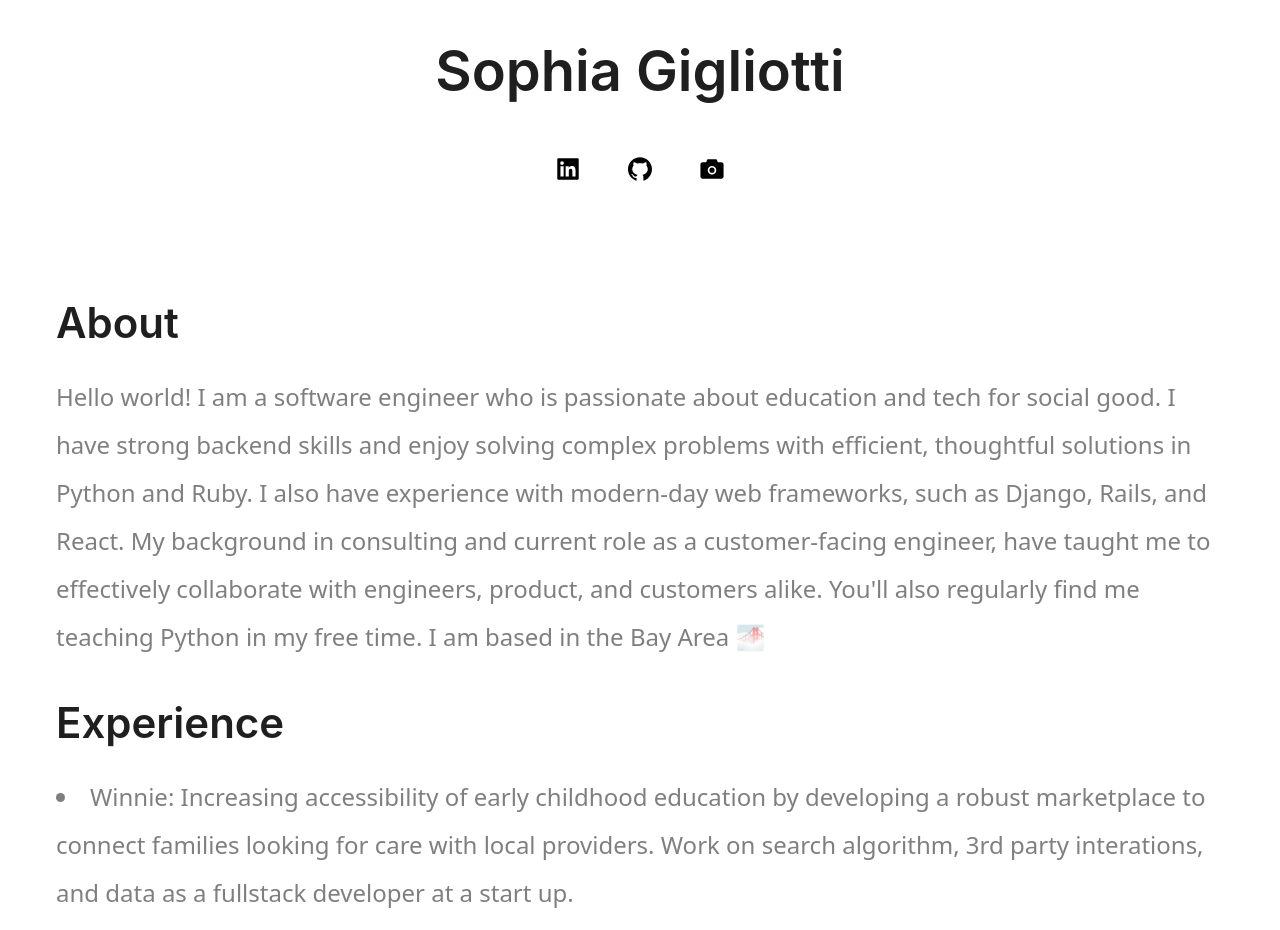
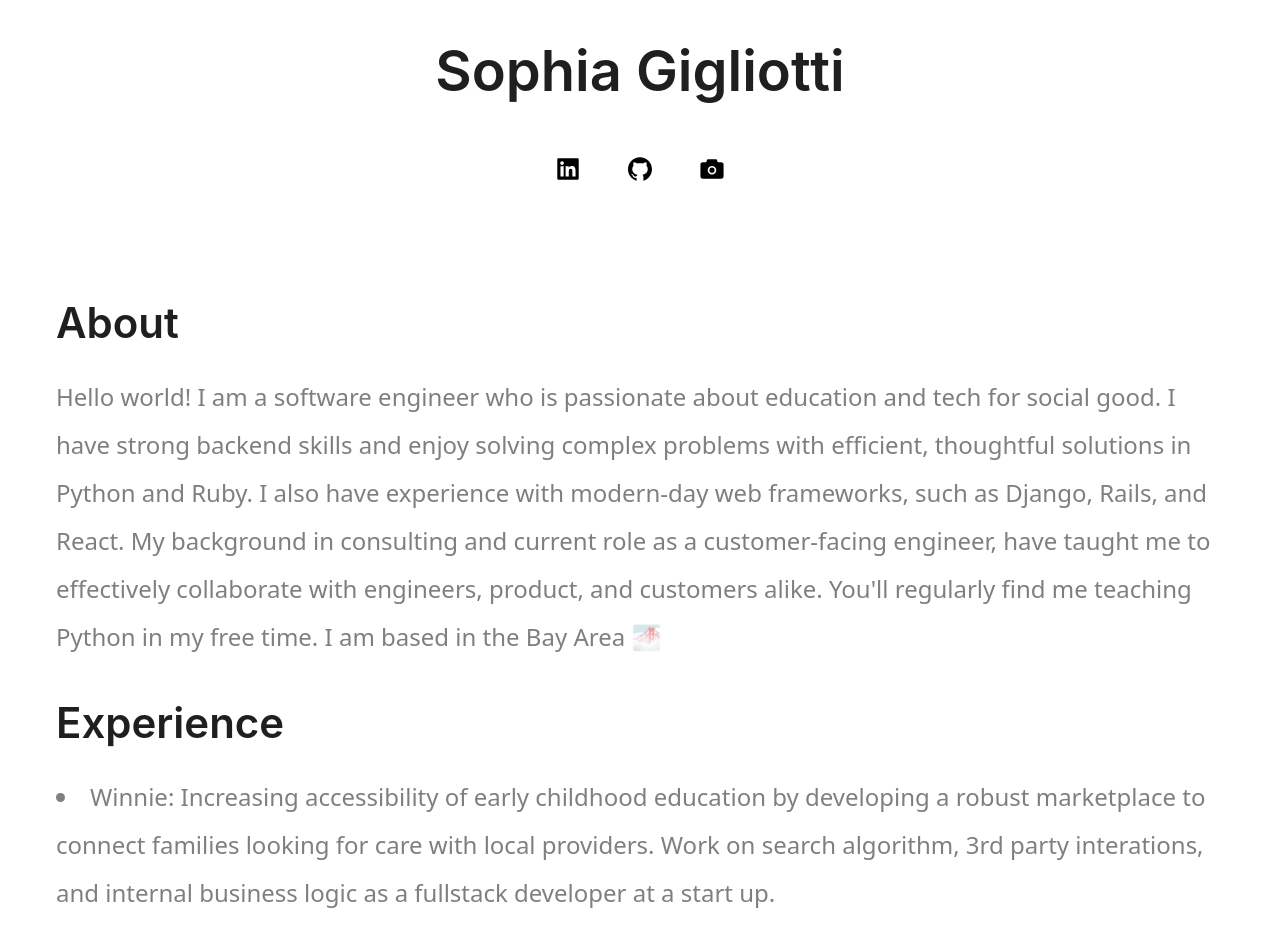
Before and after one commit to skgigliotti/skgigliotti.github.io, a React (Create React App) app in the folder sophia/: page / in a window 1280 px wide. Shown: the top 930 px of the page. Built offline with nearby package versions, Linux system fonts and the light colour scheme.

Commit message:
Update experience section

```diff
--- a/sophia/src/Content/About.tsx
+++ b/sophia/src/Content/About.tsx
@@ -11,7 +11,7 @@ function About() {
       I have strong backend skills and enjoy solving complex problems with efficient, thoughtful solutions in Python and Ruby.
       I also have experience with modern-day web frameworks, such as Django, Rails, and React.
       My background in consulting and current role as a customer-facing engineer, have taught me to effectively collaborate with engineers, product, and customers alike.
-      You'll also regularly find me teaching Python in my free time.
+      You'll regularly find me teaching Python in my free time.
       I am based in the Bay Area  🌁</p>
 
   );
--- a/sophia/src/Content/Experience.tsx
+++ b/sophia/src/Content/Experience.tsx
@@ -2,7 +2,7 @@ function Experience() {
     return (
         <p>
             <li>
-                Winnie: Increasing accessibility of early childhood education by developing a robust marketplace to connect families looking for care with local providers. Work on search algorithm, 3rd party interations, and data as a fullstack developer at a start up.
+                Winnie: Increasing accessibility of early childhood education by developing a robust marketplace to connect families looking for care with local providers. Work on search algorithm, 3rd party interations, and internal business logic as a fullstack developer at a start up.
             </li>
             <li>
                 <a target='_blank' href='https://www.westmont.edu/westmont-students-design-college-software'>Salesforce</a>: Spearheaded development for a pilot program to migrate college infrastructure using Education Data Architecture (EDA), Lightning Web Components (LWC), and Apex triggers.
```
